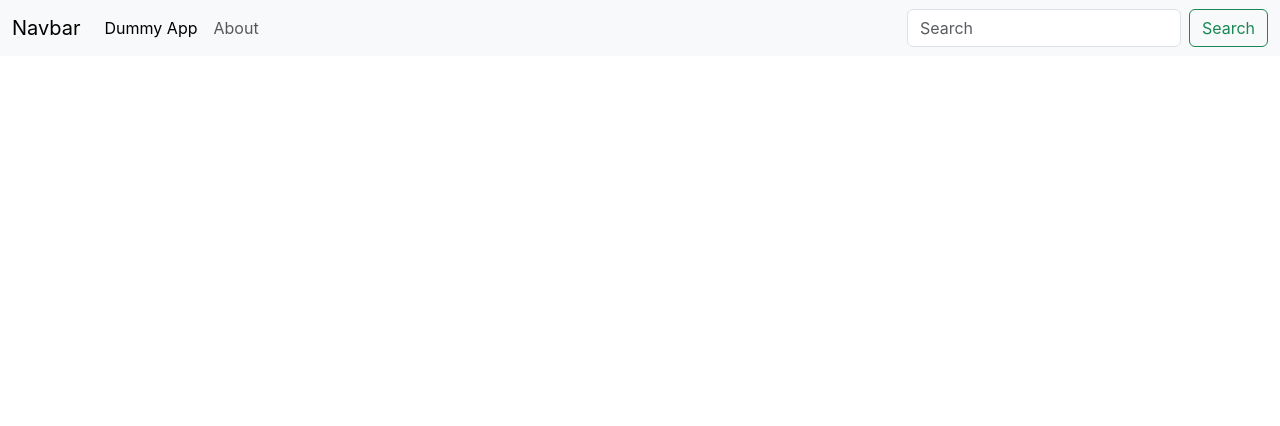
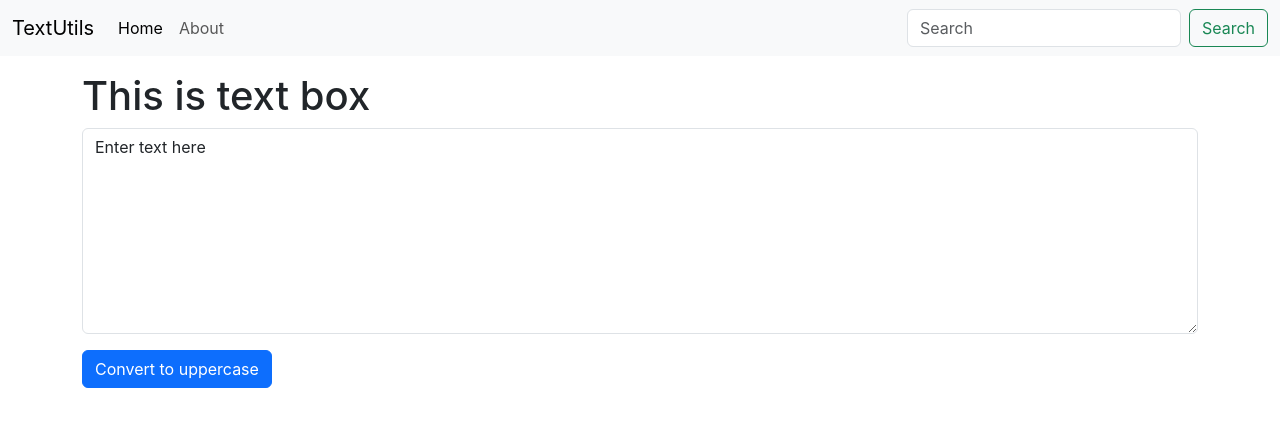
Before and after one commit to rinkukushwah5679/react-application-april, a React (Create React App) app: page / in a window 1280 px wide. Shown: the top 426 px of the page. Built offline with nearby package versions, Linux system fonts and the light colour scheme.

Commit message:
Added toUpperCase in the text field

```diff
--- a/src/App.js
+++ b/src/App.js
@@ -1,30 +1,16 @@
 // import logo from './logo.svg';
 import './App.css';
+import Navbar from './components/Navbar';
+import TextForm from './components/TextForm';
 function App() {
   return (
     <>
-    <nav className="navbar navbar-expand-lg bg-body-tertiary">
-      <div className="container-fluid">
-        <a className="navbar-brand" href="/">Navbar</a>
-        <button className="navbar-toggler" type="button" data-bs-toggle="collapse" data-bs-target="#navbarSupportedContent" aria-controls="navbarSupportedContent" aria-expanded="false" aria-label="Toggle navigation">
-          <span className="navbar-toggler-icon"></span>
-        </button>
-        <div className="collapse navbar-collapse" id="navbarSupportedContent">
-          <ul className="navbar-nav me-auto mb-2 mb-lg-0">
-            <li className="nav-item">
-              <a className="nav-link active" aria-current="page" href="/">Dummy App</a>
-            </li>
-            <li className="nav-item">
-              <a className="nav-link" href="/">About</a>
-            </li>
-          </ul>
-          <form className="d-flex" role="search">
-            <input className="form-control me-2" type="search" placeholder="Search" aria-label="Search" />
-            <button className="btn btn-outline-success" type="submit">Search</button>
-          </form>
-        </div>
-      </div>
-    </nav>
+    {/* <Navbar title="TextUtils" aboutText="About"/> */}
+    {/* <Navbar/> */}
+    <Navbar title="TextUtils"/>
+    <div className="container my-3">
+      <TextForm heading="This is text box" />
+    </div>
     </>
   );
 }
--- /dev/null
+++ b/src/components/Navbar.js
@@ -0,0 +1,37 @@
+import React from 'react'
+import PropTypes from 'prop-types'
+export default function Navbar(props) {
+  return (
+    <nav className="navbar navbar-expand-lg bg-body-tertiary">
+      <div className="container-fluid">
+        <a className="navbar-brand" href="/">{props.title}</a>
+        <button className="navbar-toggler" type="button" data-bs-toggle="collapse" data-bs-target="#navbarSupportedContent" aria-controls="navbarSupportedContent" aria-expanded="false" aria-label="Toggle navigation">
+          <span className="navbar-toggler-icon"></span>
+        </button>
+        <div className="collapse navbar-collapse" id="navbarSupportedContent">
+          <ul className="navbar-nav me-auto mb-2 mb-lg-0">
+            <li className="nav-item">
+              <a className="nav-link active" aria-current="page" href="/">Home</a>
+            </li>
+            <li className="nav-item">
+              <a className="nav-link" href="/">{props.aboutText}</a>
+            </li>
+          </ul>
+          <form className="d-flex" role="search">
+            <input className="form-control me-2" type="search" placeholder="Search" aria-label="Search" />
+            <button className="btn btn-outline-success" type="submit">Search</button>
+          </form>
+        </div>
+      </div>
+    </nav>
+  )
+}
+
+Navbar.propTypes = {
+    title: PropTypes.string.isRequired
+};
+
+Navbar.defaultProps = {
+    title: 'Stranger',
+    aboutText: 'About'
+  };
--- /dev/null
+++ b/src/components/TextForm.js
@@ -0,0 +1,23 @@
+import React, {useState} from 'react'
+
+export default function TextForm(props) {
+    const handleUpClick = ()=>{
+        // console.log("Uppercase was clicked" + text)
+        let newText = text.toUpperCase();
+        setText(newText);
+    };
+    const HandleonChange = (event)=>{
+        // console.log("Handel on change")
+        setText(event.target.value)
+    };
+    const [text, setText] = useState("Enter text here");
+  return (
+    <div>
+        <h1>{props.heading}</h1>
+        <div className="mb-3">
+          <textarea className="form-control" value={text} placeholder={text} onChange={HandleonChange} id="myBox" rows="8"></textarea>
+        </div>
+        <button className="btn btn-primary" onClick={handleUpClick}>Convert to uppercase</button>
+    </div>
+  )
+}
```
